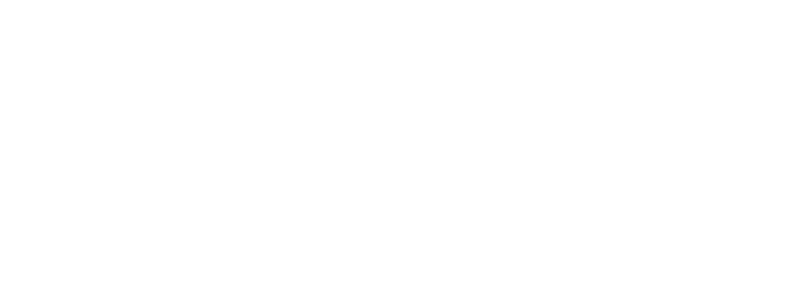
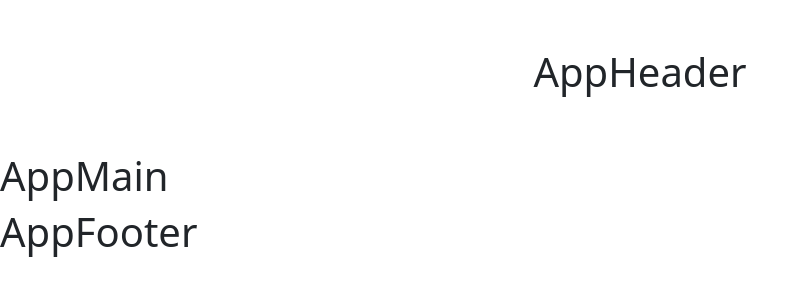
Before and after one commit to PaoloZampa/vite-yu-gi-oh, a Vue app: page / in a window 1280 px wide. Shown: the top 300 px of the page, without its empty margins (0-809 px from the left). Built offline with nearby package versions, Linux system fonts and the light colour scheme; no server answers.

Commit message:
add header mian footer and sotre.js

```diff
--- a/src/App.vue
+++ b/src/App.vue
@@ -1,6 +1,31 @@
-<script></script>
+<script>
+import { store } from "./store";
+import AppHeader from './components/AppHeader.vue';
+import AppMain from './components/AppMain.vue';
+import AppFooter from './components/AppFooter.vue';
+
+export default {
+    components: {
+        AppHeader,
+        AppFooter,
+        AppMain,
+    },
+    data() {
+        return {
+
+        }
+    },
+    mounted() {
+        store.generateCards(store.API_URL)
+    },
+}
+</script>
 
 <template>
+
+    <AppHeader></AppHeader>
+    <AppMain></AppMain>
+    <AppFooter></AppFooter>
 
 </template>
 
--- /dev/null
+++ b/src/components/AppFooter.vue
@@ -0,0 +1,13 @@
+<script>
+export default {
+    name: 'AppFooter',
+}
+</script>
+
+<template>
+    <footer>
+        <h1>AppFooter</h1>
+    </footer>
+</template>
+
+<style></style>
--- /dev/null
+++ b/src/components/AppHeader.vue
@@ -0,0 +1,13 @@
+<script>
+export default {
+    name: 'AppHeader',
+}
+</script>
+
+<template>
+    <header class="text-center py-5">
+        <h1>AppHeader</h1>
+    </header>
+</template>
+
+<style></style>
--- /dev/null
+++ b/src/components/AppMain.vue
@@ -0,0 +1,13 @@
+<script>
+export default {
+    name: 'AppMain',
+}
+</script>
+
+<template>
+    <main>
+        <h1>AppMain</h1>
+    </main>
+</template>
+
+<style></style>
--- /dev/null
+++ b/src/store.js
@@ -0,0 +1,22 @@
+import { reactive } from 'vue';
+import axios from 'axios';
+
+export const store = reactive({
+    loading: true,
+    API_URL: 'https://db.ygoprodeck.com/api/v7/cardinfo.php',
+    yugiohRandomCard: null,
+    info: null,
+    generateCards(url) {
+            axios.get(url)
+                .then(response => {
+                    console.log(response.data);
+                    this.yugiohRandomCard = response.data.results
+                    this.name = response.data.name
+                    this.loading = false
+                })
+                .catch(err => {
+                    console.log(err);
+                    console.error(err.messagge);
+                })
+        }
+})
```
